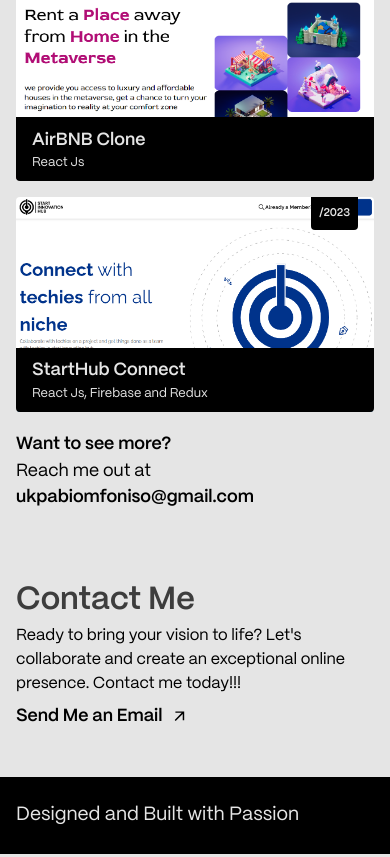
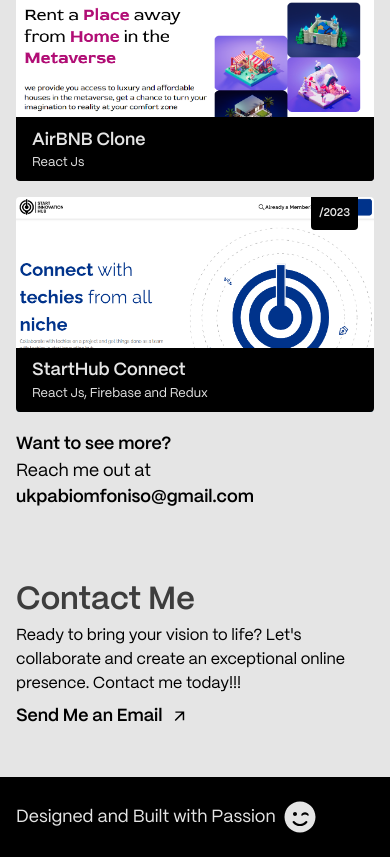
Before and after one commit to AirZED/new-portfolio, a React (Vite) app: page / in a window 390 px wide. Shown: the part 2580-3437 px from the top of the page. Built offline with nearby package versions, Linux system fonts and the light colour scheme.

Commit message:
fixed footer

```diff
--- a/src/pages/sections/Footer.tsx
+++ b/src/pages/sections/Footer.tsx
@@ -1,9 +1,13 @@
 import style from "./../../styles/Footer.module.css";
+
+// importing icons
+import { FaSmileWink } from "react-icons/fa";
 
 const Footer = () => {
   return (
     <div className={style.footer}>
       <p>Designed and Built with Passion </p>
+      <FaSmileWink className={style.icon} />
     </div>
   );
 };
--- a/src/styles/Footer.module.css
+++ b/src/styles/Footer.module.css
@@ -2,6 +2,14 @@
     background: var(--dark-bg);
     color: var(--light-bg);
     padding: 2rem 4rem;
+    display: flex;
+    gap: 1rem;
+    align-items: center;
+    justify-content: flex-start;
+}
+
+.footer .icon {
+    font-size: 3rem;
 }
 
 .footer>* {
@@ -12,9 +20,14 @@
     .footer {
         padding: 1.5rem 1rem 1.5rem 1rem;
         margin-top: 3rem;
+        gap: .5rem;
     }
 
     .footer>* {
-        font-size: 1.2rem;
+        font-size: 1.1rem;
+    }
+
+    .footer .icon {
+        font-size: 2rem;
     }
 }
```
